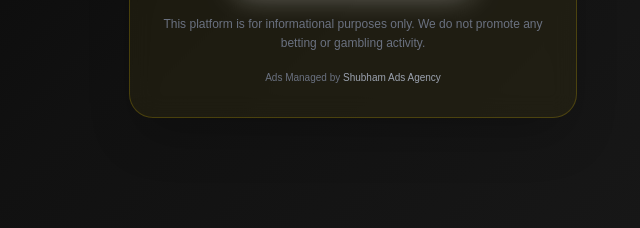
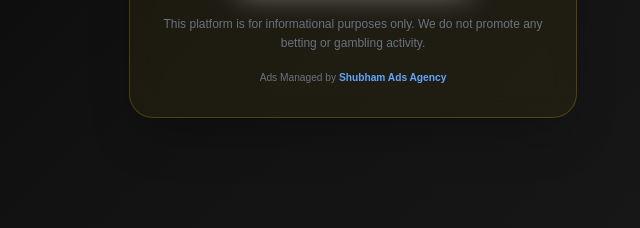
Before and after one commit to shubhamads57-png/AYUSH-FREE-TIPS, a plain HTML site: page index.html in a window 1280 px wide. Shown: the part 569-797 px from the top of the page, 287-927 px from the left. Drawn offline with nearby package versions, Linux system fonts and the light colour scheme.

Commit message:
Update index.html

```diff
--- a/index.html
+++ b/index.html
@@ -24,15 +24,15 @@
     /* Glow animation */
     @keyframes glow {
       0% {
-        box-shadow: 0 0 10px rgba(255, 255, 255, 0.2);
+        box-shadow: 0 0 10px rgba(255,255,255,0.2);
       }
 
       50% {
-        box-shadow: 0 0 30px rgba(255, 255, 255, 0.4);
+        box-shadow: 0 0 30px rgba(255,255,255,0.4);
       }
 
       100% {
-        box-shadow: 0 0 10px rgba(255, 255, 255, 0.2);
+        box-shadow: 0 0 10px rgba(255,255,255,0.2);
       }
     }
 
@@ -148,10 +148,10 @@
         We do not promote any betting or gambling activity.
       </p>
 
-      <!-- Small Agency Credit -->
-      <p class="mt-4 text-[10px] text-gray-500">
+      <!-- Agency Credit -->
+      <p class="mt-4 text-[10.2px] text-gray-500">
         Ads Managed by
-        <span class="text-gray-400 font-medium">
+        <span class="text-blue-400 font-semibold">
           Shubham Ads Agency
         </span>
       </p>
```
